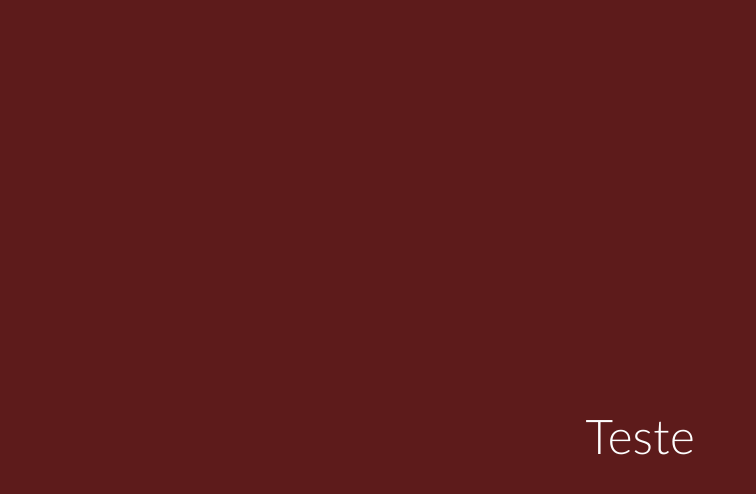
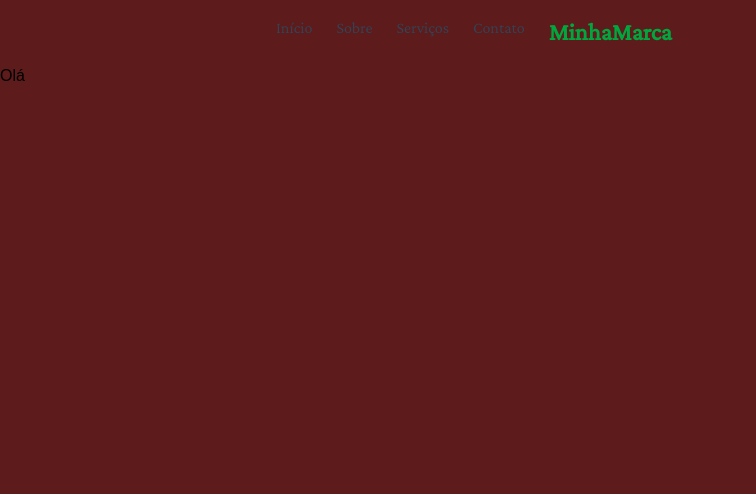
Before and after one commit to guilhermetamega/Alves-e-Pimentel, a Next.js app: page /Test in a window 1280 px wide. Shown: the top 494 px of the page, without its empty margins (0-756 px from the left). Built offline with nearby package versions, Linux system fonts and the light colour scheme.

Commit message:
Add: Header and Navbar components

```diff
--- a/src/app/Test/page.tsx
+++ b/src/app/Test/page.tsx
@@ -1,9 +1,13 @@
+import Header from "../components/Header";
+import Section from "../components/Section";
+
 export default function Test() {
   return (
-    <div className="flex flex-col justify-center items-center h-full text-gray-light">
-      <h1 className="min-[320px]:text-2xl md:text-5xl mt-18 font-lato font-light">
-        Teste
-      </h1>
-    </div>
+    <>
+      <Header id={"inicio"} bgColor="primary" />
+      <Section id={"header"} bgColor="primary" className="">
+        <h1>Olá</h1>
+      </Section>
+    </>
   );
 }
--- a/src/app/components/head.tsx
+++ b/src/app/components/Head/index.tsx
@@ -1,8 +1,8 @@
 export default function Head() {
   return (
-    <>
+    <head>
       <title>Alves & Pimentel</title>
       <link rel="icon" href="/favicon.ico" />
-    </>
+    </head>
   );
 }
--- /dev/null
+++ b/src/app/components/Header/index.tsx
@@ -0,0 +1,32 @@
+import { ReactNode } from "react";
+import Link from "next/link";
+import Navbar from "../Navbar";
+
+type Props = {
+  children?: ReactNode;
+  id: string;
+  className?: string;
+  bgColor?: string;
+};
+
+export default function Header({ children, id, className, bgColor }: Props) {
+  return (
+    <header
+      id={id}
+      className={`flex flex-col items-center bg-${bgColor} ${className} min-[1080px]:px-[260px] font-crimson-pro`}
+      aria-labelledby={`${id}-title`}
+    >
+      <Navbar>
+        {/* Logo */}
+        <Link
+          href="/"
+          className="text-2xl font-bold text-green-600 md:text-left md:flex-1"
+        >
+          MinhaMarca
+        </Link>
+
+        {/* Navbar só aparece no desktop */}
+      </Navbar>
+    </header>
+  );
+}
--- /dev/null
+++ b/src/app/components/Navbar/index.tsx
@@ -0,0 +1,30 @@
+import Link from "next/link";
+import { ReactNode } from "react";
+import links from "./links";
+
+type Props = {
+  children?: ReactNode;
+};
+
+export default function Navbar({ children }: Props) {
+  return (
+    <nav
+      className="flex flex-row w-full items-center justify-between p-4"
+      aria-label="Menu principal"
+    >
+      <ul className="hidden md:flex gap-6">
+        {links.map((link) => (
+          <li key={link.href}>
+            <Link
+              href={link.href}
+              className="text-gray-700 hover:text-green-600 transition-colors"
+            >
+              {link.label}
+            </Link>
+          </li>
+        ))}
+        {children}
+      </ul>
+    </nav>
+  );
+}
--- /dev/null
+++ b/src/app/components/Navbar/links.ts
@@ -0,0 +1,8 @@
+const links = [
+  { href: "#inicio", label: "Início" },
+  { href: "#about", label: "Sobre" },
+  { href: "#services", label: "Serviços" },
+  { href: "#contact", label: "Contato" },
+];
+
+export default links;
--- /dev/null
+++ b/src/app/components/Section/index.tsx
@@ -0,0 +1,20 @@
+import { ReactNode } from "react";
+
+type Props = {
+  children: ReactNode;
+  id: string;
+  className?: string;
+  bgColor?: string;
+};
+
+export default function Section({ children, id, className, bgColor }: Props) {
+  return (
+    <section
+      id={id}
+      className={`flex flex-col bg-${bgColor} ${className}`}
+      aria-labelledby={`${id}-title`}
+    >
+      {children}
+    </section>
+  );
+}
--- a/src/app/layout.tsx
+++ b/src/app/layout.tsx
@@ -1,6 +1,6 @@
 import type { Metadata } from "next";
 import "./globals.css";
-import Head from "./components/head";
+import Head from "./components/Head";
 
 export const metadata: Metadata = {
   title: "Alves & Pimentel",
@@ -15,7 +15,7 @@ export default function RootLayout({
   return (
     <html lang="pt-br" data-theme="light">
       <Head />
-      <body className={`antialiased dark:bg-primary-dark bg-primary`}>
+      <body className={`antialiased dark:bg-primary-dark bg-primary `}>
         {children}
       </body>
     </html>
```
